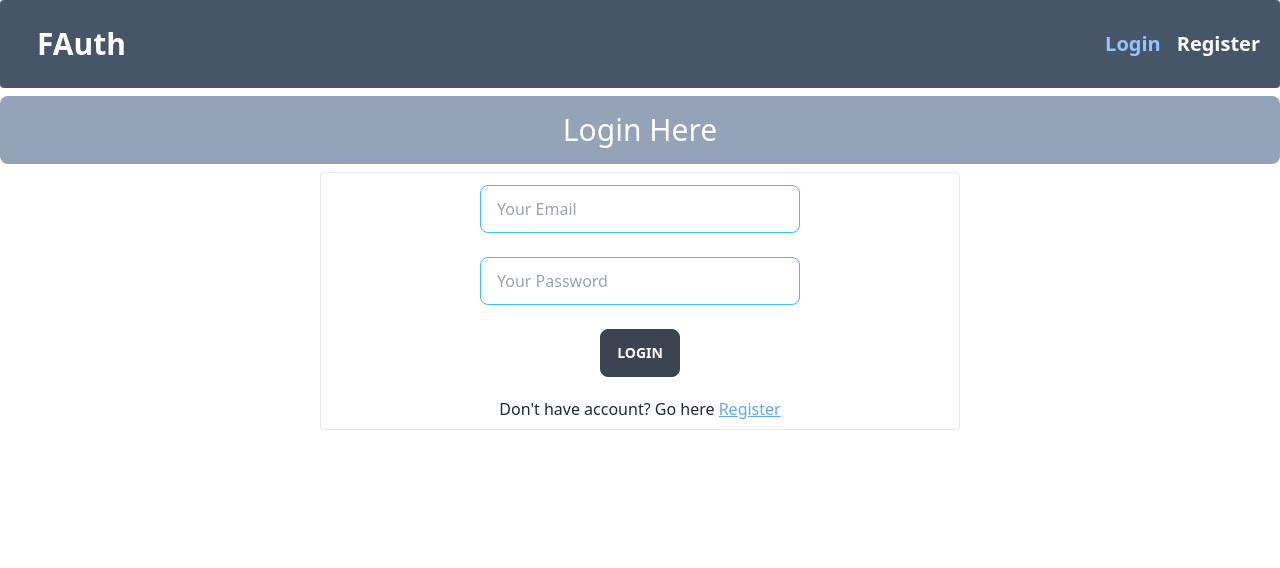
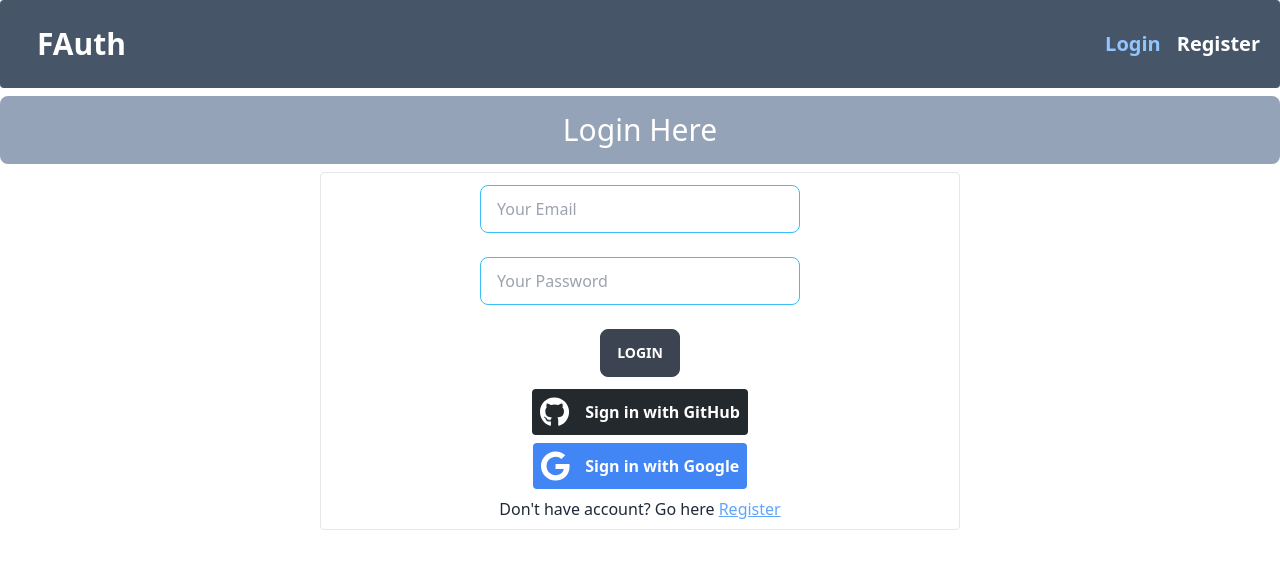
Before and after one commit to Shahadat-Git/simple-firebase-authentication, a React (Vite) app: page /login in a window 1280 px wide. Shown: the top 568 px of the page. Built offline with nearby package versions, Linux system fonts and the light colour scheme.

Commit message:
github and google authentication added

```diff
--- a/src/components/Login.jsx
+++ b/src/components/Login.jsx
@@ -1,15 +1,19 @@
 import React, { useContext, useState } from 'react';
-import { getAuth, signInWithEmailAndPassword } from "firebase/auth";
+import { GithubAuthProvider, GoogleAuthProvider, getAuth, signInWithEmailAndPassword, signInWithPopup } from "firebase/auth";
 import app from '../firebase/firebase.config';
 import { toast } from 'react-hot-toast';
 import { Link } from 'react-router-dom';
 import { LoggedUserContext } from '../layout/Main';
+import { FontAwesomeIcon } from '@fortawesome/react-fontawesome';
+import { faGithub, faGoogle } from '@fortawesome/free-brands-svg-icons';
 
 const Login = () => {
     const [loggedUser, setLoggedUser] = useContext(LoggedUserContext);
     const [success, setSuccess] = useState('');
     const [error, setError] = useState('');
     const auth = getAuth(app)
+    const githubProvider = new GithubAuthProvider();
+    const googleProvider = new GoogleAuthProvider();
 
     const handleLogin = (event) => {
         setError('');
@@ -51,6 +55,38 @@ const Login = () => {
             })
 
     }
+    const handleGithubLogin = () => {
+        signInWithPopup(auth, githubProvider)
+            .then((result) => {
+                const user = result.user;
+                console.log(result.user)
+                toast.success('Successfully Logged In')
+                setSuccess('Successfully Logged In')
+                setLoggedUser(user)
+            })
+            .catch((error) => {
+                toast.error("Something Wrong!!!!!!!!")
+                setError(error.message)
+                // console.log(error.message)
+            })
+
+    }
+
+    const handleGoogleLogin = () => {
+        signInWithPopup(auth, googleProvider)
+            .then((result) => {
+                const user = result.user;
+                console.log(result.user)
+                toast.success('Successfully Logged In')
+                setSuccess('Successfully Logged In')
+                setLoggedUser(user)
+            })
+            .catch((error) => {
+                toast.error("Something Wrong!!!!!!!!")
+                setError(error.message)
+                // console.log(error.message)
+            })
+    }
 
 
     return (
@@ -58,14 +94,21 @@ const Login = () => {
             <h3 className='text-center bg-slate-400 text-3xl text-white py-4 my-2 rounded-lg'>Login Here</h3>
             <h3 className={`text-center text-2xl my-2 ${success ? 'text-sky-400' : 'text-red-500'}`}>{success ? success : error}</h3>
             {
-                !loggedUser && <form onSubmit={handleLogin} className='border rounded w-2/3 lg:w-1/2 mx-auto text-center'>
-                    <input type="email" name='email' id='email' placeholder="Your Email" className="input input-bordered input-info w-4/5 lg:w-full max-w-xs m-3" required />
-                    <br />
-                    <input type="password" name='password' id='password' placeholder="Your Password" className="input input-bordered input-info w-4/5 lg:w-full max-w-xs m-3" required />
-                    <br />
-                    <button className="btn m-3">Login</button>
+                !loggedUser && <div className='border rounded w-2/3 lg:w-1/2 mx-auto text-center'>
+                    <form onSubmit={handleLogin}>
+                        <input type="email" name='email' id='email' placeholder="Your Email" className="input input-bordered input-info w-4/5 lg:w-full max-w-xs m-3" required />
+                        <br />
+                        <input type="password" name='password' id='password' placeholder="Your Password" className="input input-bordered input-info w-4/5 lg:w-full max-w-xs m-3" required />
+                        <br />
+                        <button className="btn m-3">Login</button>
+                    </form>
+                    <div className='flex flex-col  items-center gap-2'>
+                        <button onClick={handleGithubLogin} className='bg-[#24292D] hover:bg-[#24292dab]
+                        text-white p-2 rounded font-semibold flex items-center gap-4'><FontAwesomeIcon className='text-white text-3xl' icon={faGithub} />Sign in with GitHub</button>
+                        <button onClick={handleGoogleLogin} className='bg-[#4285F4] hover:bg-[#1262e4] text-white p-2 rounded font-semibold flex items-center gap-4'><FontAwesomeIcon className='text-white text-3xl' icon={faGoogle} />Sign in with Google</button>
+                    </div>
                     <p className='my-2'>Don't have account? Go here <Link to={'/register'} className='link text-blue-400'>Register</Link></p>
-                </form>
+                </div>
             }
         </div>
     );
```
Also changed, not shown: package.json (+7 -0 lines), 1 other file (tests, documents, lock files or other folders).
